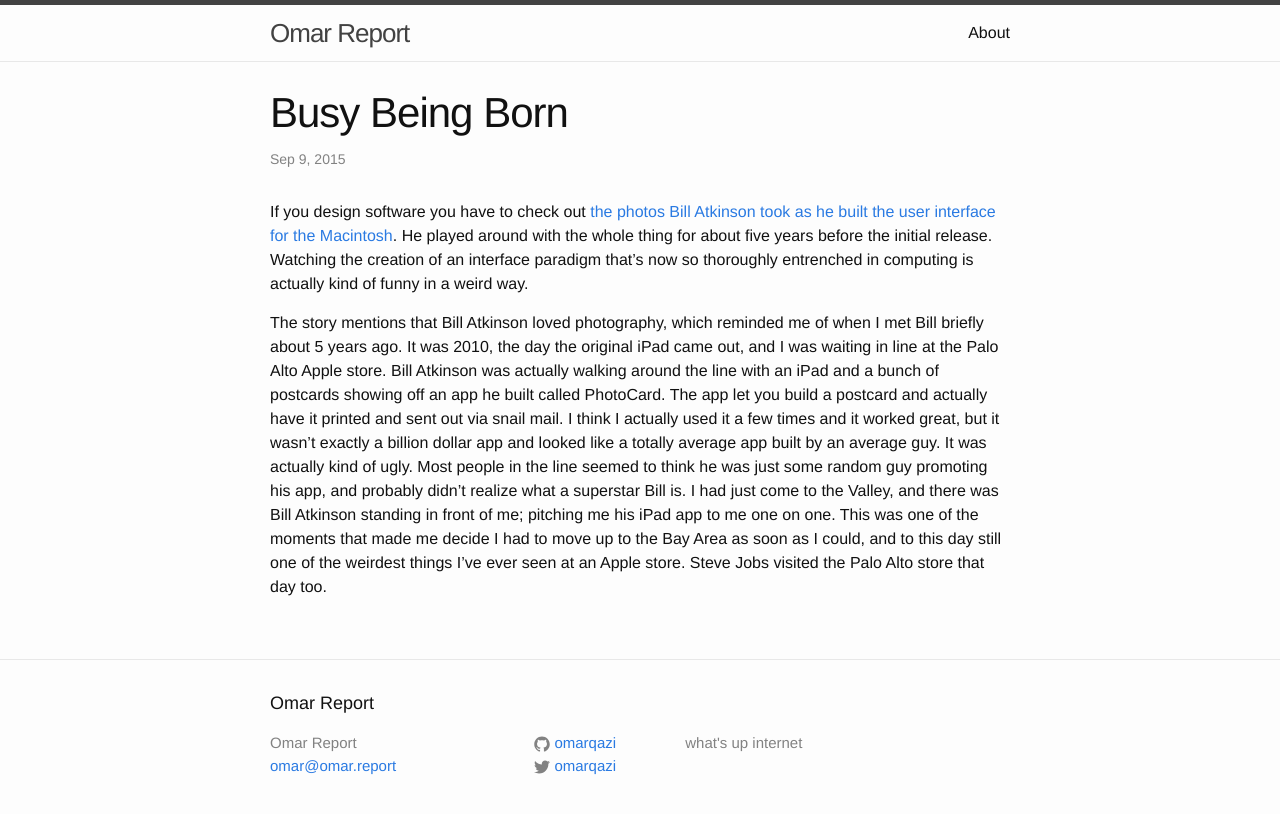
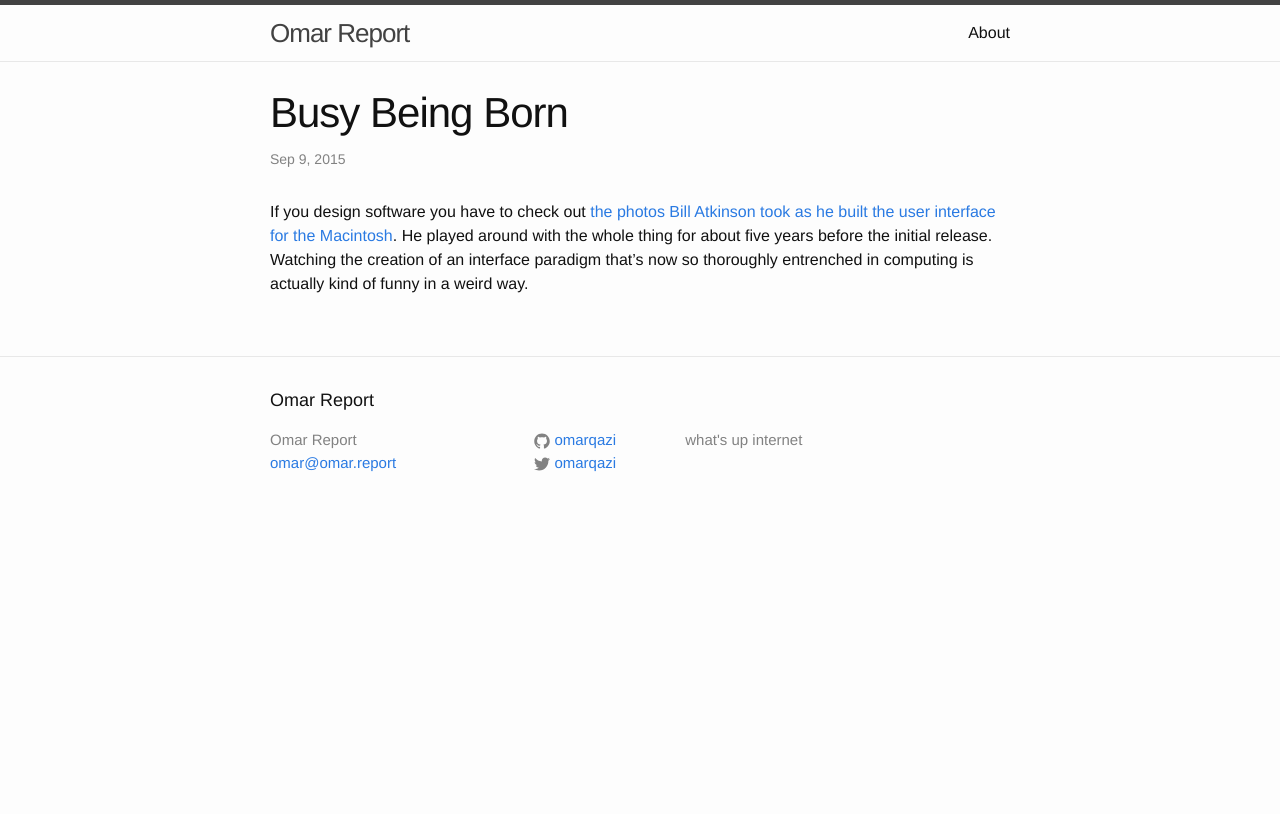
Before and after one commit to omarqazi/omar-report, a Jekyll site: the page built from _posts/2015-09-09-busy-being-born.markdown, in a window 1280 px wide. Shown: the top 814 px of the page. Built offline with Jekyll 4.4.1, drawn with Linux system fonts in a browser that asks for light colours.

Commit message:
less is more

```diff
--- a/_posts/2015-09-09-busy-being-born.markdown
+++ b/_posts/2015-09-09-busy-being-born.markdown
@@ -6,5 +6,3 @@
 ---
 
 If you design software you have to check out [the photos Bill Atkinson took as he built the user interface for the Macintosh](http://www.folklore.org/StoryView.py?story=Busy_Being_Born.txt). He played around with the whole thing for about five years before the initial release. Watching the creation of an interface paradigm that's now so thoroughly entrenched in computing is actually kind of funny in a weird way.
-
-The story mentions that Bill Atkinson loved photography, which reminded me of when I met Bill briefly about 5 years ago. It was 2010, the day the original iPad came out, and I was waiting in line at the Palo Alto Apple store. Bill Atkinson was actually walking around the line with an iPad and a bunch of postcards showing off an app he built called PhotoCard. The app let you build a postcard and actually have it printed and sent out via snail mail. I think I actually used it a few times and it worked great, but it wasn't exactly a billion dollar app and looked like a totally average app built by an average guy. It was actually kind of ugly. Most people in the line seemed to think he was just some random guy promoting his app, and probably didn't realize what a superstar Bill is. I had just come to the Valley, and there was Bill Atkinson standing in front of me; pitching me his iPad app to me one on one. This was one of the moments that made me decide I had to move up to the Bay Area as soon as I could, and to this day still one of the weirdest things I've ever seen at an Apple store. Steve Jobs visited the Palo Alto store that day too.
```
